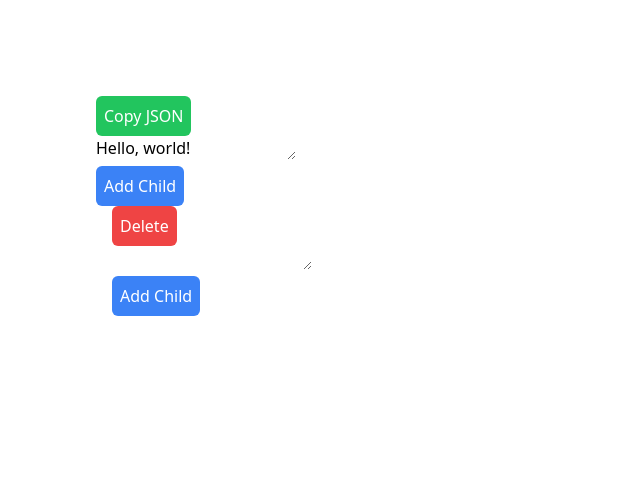
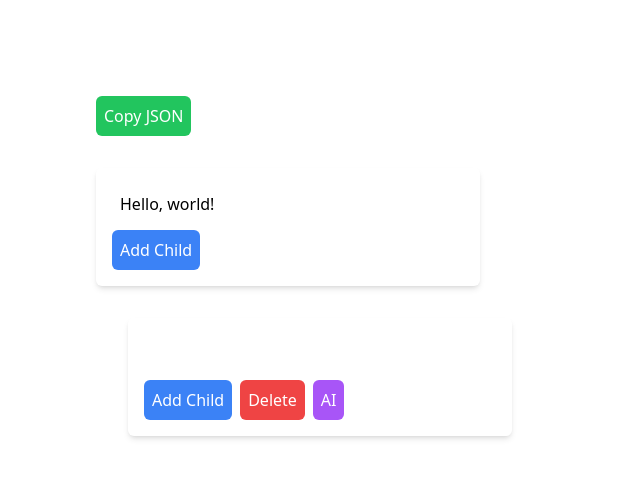
Before and after one commit to jdan/deepdive, a Next.js app: page / in a window 1280 px wide. Both pictures are taken after a click on the button "Add Child". Shown: the top 478 px of the page, without its empty margins (0-640 px from the left). Built offline with nearby package versions, Linux system fonts and the light colour scheme.

Commit message:
style tweaks for assistant

```diff
--- a/package.json
+++ b/package.json
@@ -13,6 +13,7 @@
     "@types/react": "18.0.35",
     "@types/react-dom": "18.0.11",
     "autoprefixer": "10.4.14",
+    "classnames": "^2.3.2",
     "eslint": "8.38.0",
     "eslint-config-next": "13.3.0",
     "next": "13.3.0",
--- a/src/pages/index.tsx
+++ b/src/pages/index.tsx
@@ -1,3 +1,4 @@
+import classnames from "classnames";
 import { useEffect, useState } from "react";
 
 type role = "assistant" | "user" | "system";
@@ -39,7 +40,7 @@ export default function Home() {
   return (
     <main className="p-24">
       {/* button to copy json to clipboard */}
-      <div className="flex flex-row">
+      <div className="flex flex-row mb-8">
         <button
           className="bg-green-500 text-white rounded-md p-2"
           onClick={() => {
@@ -57,6 +58,7 @@ export default function Home() {
           setTree={(newTree: Tree) => {
             setForest(forest.map((t, i) => (i === idx ? newTree : t)));
           }}
+          canChangeRole={false}
         />
       ))}
     </main>
@@ -66,30 +68,25 @@ export default function Home() {
 interface CellProps {
   tree: Tree;
   setTree: (newTree: Tree) => void;
+  canChangeRole: boolean;
   onDelete?: () => void;
 }
 
-function Cell({ tree, setTree, onDelete }: CellProps) {
+function Cell({ tree, setTree, onDelete, canChangeRole }: CellProps) {
   return (
-    <div>
-      {/* delete button */}
-      {onDelete && (
-        <div className="flex flex-row">
-          <button
-            className="bg-red-500 text-white rounded-md p-2"
-            onClick={onDelete}
+    <div className="w-96">
+      <div
+        className={classnames("p-4 rounded-md shadow-md", {
+          "bg-purple-100": tree.role === "assistant",
+        })}
       >
-            Delete
-          </button>
-        </div>
-      )}
-
         <textarea
+          className="p-2 resize-none w-full rounded-md"
           value={tree.content}
           onChange={(e) => setTree({ ...tree, content: e.target.value })}
           rows={tree.content.split("\n").length}
         />
-      <div className="flex flex-row">
+        <div className="flex flex-row gap-2">
           <button
             className="bg-blue-500 text-white rounded-md p-2"
             onClick={() =>
@@ -108,10 +105,31 @@ function Cell({ tree, setTree, onDelete }: CellProps) {
           >
             Add Child
           </button>
+
+          {onDelete && (
+            <button
+              className="bg-red-500 text-white rounded-md p-2"
+              onClick={onDelete}
+            >
+              Delete
+            </button>
+          )}
+
+          {/* convert to assistant */}
+          {canChangeRole && tree.role === "user" && (
+            <button
+              className="bg-purple-500 text-white rounded-md p-2"
+              onClick={() => setTree({ ...tree, role: "assistant" })}
+            >
+              AI
+            </button>
+          )}
         </div>
-      <div className="ml-4">
+      </div>
+      <div className="mt-8 ml-8 flex flex-col">
         {tree.children.map((child, idx) => (
           <Cell
+            canChangeRole
             key={idx}
             tree={child}
             setTree={(newTree) => {
```
Also changed, not shown: 1 other file (tests, documents, lock files or other folders). Lines whose indentation alone changed are shown as unchanged.
